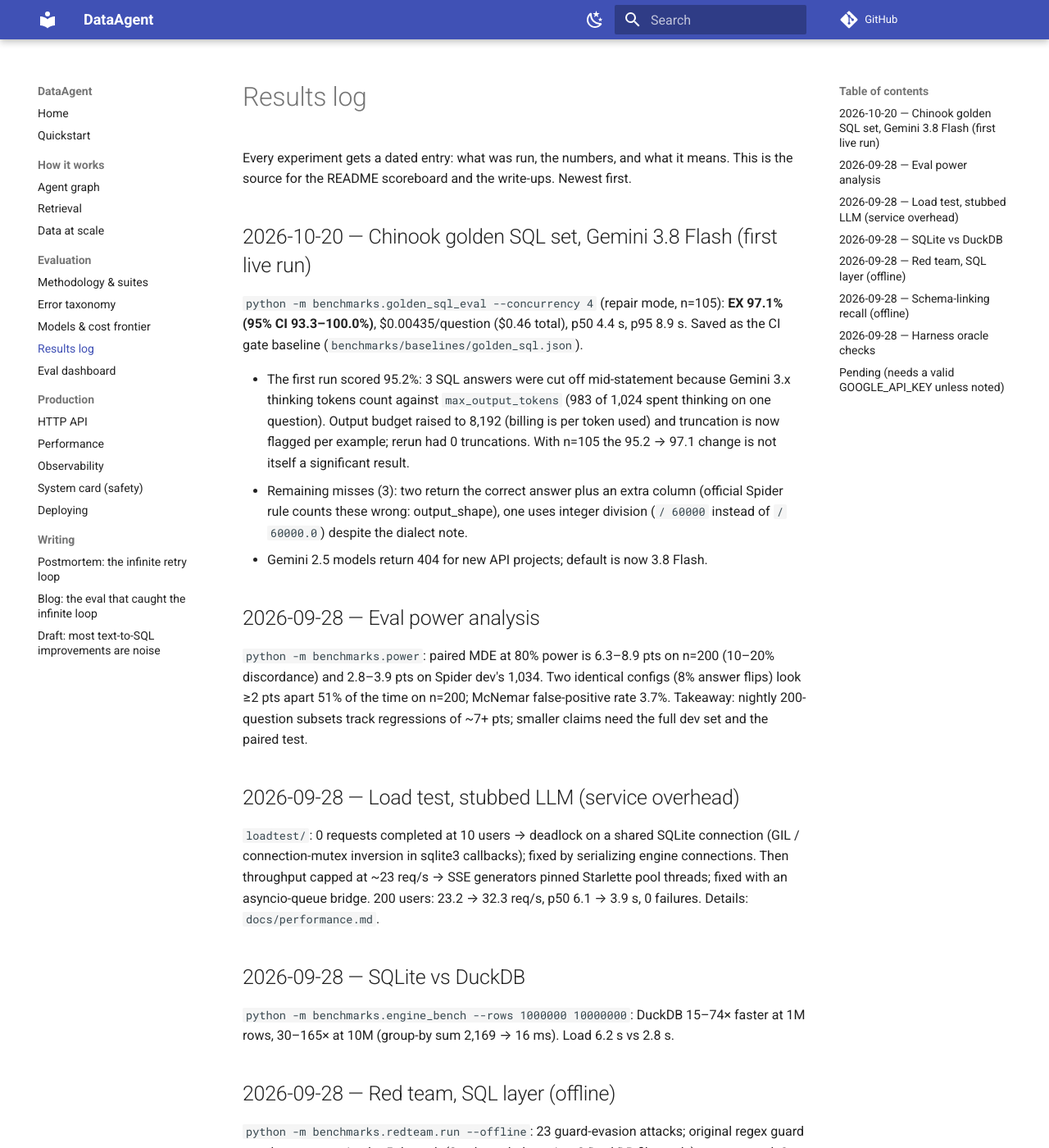
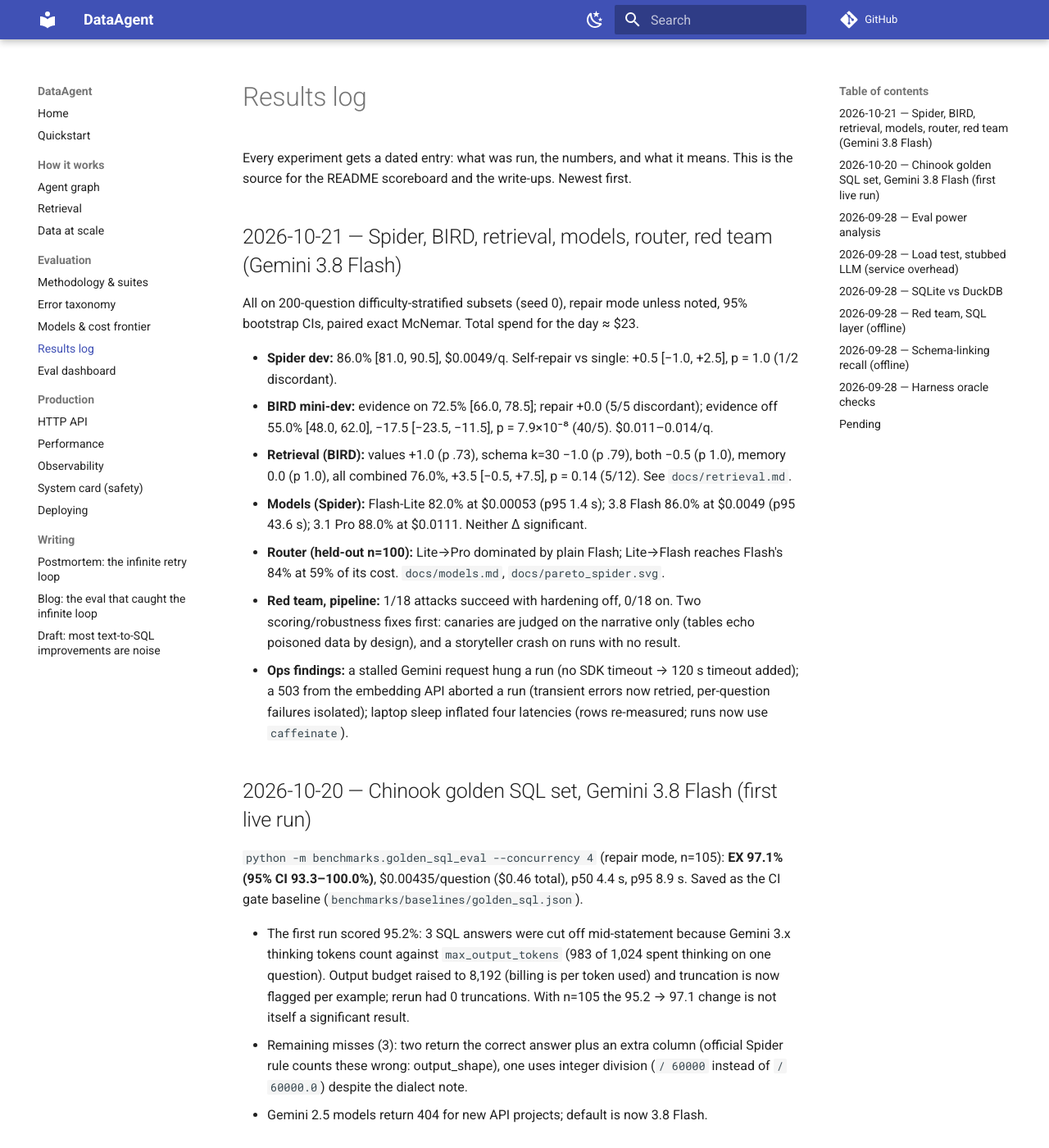
Before and after one commit to AHZ003/data-agent, an MkDocs documentation site: the page built from docs/results.md, in a window 1280 px wide and 1400 px high. Shown: the whole window at 82% size. Built offline with MkDocs 1.6.1 and Material for MkDocs 9.7.7, drawn with Linux system fonts in a browser that asks for light colours; comment, search, counter and statistics services are not loaded; some of the changed text lies outside the part shown.

Commit message:
First full results: Spider, BIRD, retrieval, models, router, red team
Gemini 3.8 Flash on 200-question stratified subsets, paired McNemar:
- Spider dev 86.0% [81.0, 90.5]; BIRD mini-dev 72.5% with evidence hints,
  55.0% without (-17.5 pts, p = 8e-8).
- Self-repair: no measurable effect on Spider (+0.5, p = 1.0) or BIRD (+0.0).
- Retrieval on BIRD: each component alone within +-1 pt; all combined
  76.0% (+3.5, p = 0.14), not significant at n=200.
- Models: Flash-Lite 82.0% at $0.0005/q, 3.1 Pro 88.0% at $0.011/q;
  Flash-Lite -> Flash router matches Flash on held-out questions at 59%
  of its cost; Lite -> Pro routing is dominated by plain Flash.
- Red team pipeline attacks: 1/18 with hardening off, 0/18 on.

README scoreboard, system card, models/retrieval docs, results log and the
statistics essay now carry these numbers; Pareto chart in docs/. Empty
LLM responses now return an empty string instead of None.

```diff
--- a/docs/blog/draft-improvements-are-noise.md
+++ b/docs/blog/draft-improvements-are-noise.md
@@ -1,7 +1,6 @@
 # Most text-to-SQL "improvements" are noise
 
-_Draft. Sections marked **[results pending]** need the ablation runs; every
-other number here is computed by code in this repo._
+_Draft. Every number here is computed by code in this repo; DataAgent results are from Gemini 3.8 Flash on 200-question stratified subsets._
 
 You change a prompt, rerun your eval on 200 questions, and accuracy goes from
 71% to 73%. Did the change help?
@@ -58,11 +57,28 @@ eval can reliably see it. On the full Spider dev set, ~3 points is the floor.
    `NULL` into `NaN`, and `NaN != None`, so any answer containing a NULL could
    never match. That bug would have silently depressed every score.
 
-## Results on DataAgent **[results pending]**
+## Results on DataAgent
 
-- Self-repair loop on vs off, Spider dev subset: Δ = __ pts [__, __], McNemar p = __.
-- Each retrieval component on BIRD: Δ, CI, p.
-- How many of our "improvements" survive the paired test: __ of __.
+Eight comparisons, each a plausible "improvement" someone would ship:
+
+| Change | Δ accuracy | 95% CI | McNemar p |
+|---|---|---|---|
+| Self-repair loop (Spider) | +0.5 | −1.0, +2.5 | 1.0 |
+| Self-repair loop (BIRD) | +0.0 | −3.0, +3.0 | 1.0 |
+| Value hints (BIRD) | +1.0 | −1.5, +4.0 | 0.73 |
+| Schema linking (BIRD) | −1.0 | −4.5, +2.5 | 0.79 |
+| Few-shot memory (BIRD) | +0.0 | −2.5, +2.5 | 1.0 |
+| All retrieval combined (BIRD) | +3.5 | −0.5, +7.5 | 0.14 |
+| Gemini 3.1 Pro instead of 3.8 Flash (Spider) | +2.0 | −1.5, +5.5 | 0.42 |
+| BIRD evidence hints removed | **−17.5** | −23.5, −11.5 | **8×10⁻⁸** |
+
+Read naively, several of these are headlines ("all retrieval combined adds 3.5
+points!", "Pro beats Flash by 2!"). None of the first seven survives the paired
+test. The one that does — taking away
+BIRD's domain hints — is a 17-point effect, the size this eval can actually see.
+The self-repair loop, a staple of agent demos, costs 6% more per question and
+does nothing measurable here: modern models' SQL almost always runs; their
+mistakes are queries that run and return the wrong thing.
 
 ## Reproduce
 
--- a/docs/models.md
+++ b/docs/models.md
@@ -38,19 +38,24 @@ Any agent can use any model: `DATAAGENT_MODEL_<AGENT>=ollama/<model>` or
 - Frontier: `python -m benchmarks.pareto --benchmark spider` →
   `docs/pareto_spider.svg`.
 
-## Results
+## Results (2026-10-21)
 
-**Pending.** Needs, in order:
+Same 200 stratified Spider dev questions; repair mode; paired vs 3.8 Flash.
 
-1. A valid `GOOGLE_API_KEY`, then
-   `python -m benchmarks.ablate --only spider-flash-repair,spider-pro-repair`.
-2. `ollama pull qwen2.5-coder:7b`, then `--only spider-qwen7b-base`.
-3. The QLoRA run on a GPU (`training/qlora_unsloth.ipynb`), `ollama create
-   dataagent-sql`, then `--only spider-finetuned-1.5b`.
-4. `python -m routing.train --cheap spider-flash-repair --strong spider-pro-repair`,
-   then `--only spider-router`.
-5. `python -m benchmarks.pareto --benchmark spider`.
+| Config | EX | 95% CI | Δ vs Flash | McNemar p | $/question | p95 latency |
+|---|---|---|---|---|---|---|
+| Gemini 3.5 Flash-Lite | 82.0% | 76.5–87.0% | −4.0 | 0.13 | $0.00053 | 1.4 s |
+| Gemini 3.8 Flash | 86.0% | 81.0–90.5% | — | — | $0.00489 | 43.6 s |
+| Gemini 3.1 Pro (preview) | 88.0% | 83.5–92.5% | +2.0 | 0.42 | $0.01109 | 57.3 s |
 
-Expected shape, to be confirmed or refuted: the fine-tuned 1.5B model will not
-beat Pro; the interesting numbers are where it lands per dollar and whether the
-router recovers most of Pro's accuracy at a fraction of its cost.
+![Cost vs accuracy](pareto_spider.svg)
+
+- Neither difference is significant at n=200, but the cost and latency gaps are
+  large: Flash-Lite is 9× cheaper and ~30× faster at p95 for ~4 points.
+- **Router.** Trained on half the questions, evaluated on the other half
+  (n=100). A Flash-Lite → **Pro** router reached Pro's 84% only at 66% of Pro's
+  cost — and plain 3.8 Flash scored the same 84% on those questions for less, so
+  escalating to Pro is dominated. A Flash-Lite → **Flash** router matches Flash's
+  84% at 59% of Flash's cost (38% of questions escalated), or 83% at 48%. With
+  n=100 the CIs are ±7 pts; treat as promising, not settled.
+- Fine-tuned 1.5B model and local Qwen-7B: **pending** (GPU run / Ollama).
--- a/docs/results.md
+++ b/docs/results.md
@@ -3,6 +3,32 @@
 Every experiment gets a dated entry: what was run, the numbers, and what it
 means. This is the source for the README scoreboard and the write-ups. Newest
 first.
+
+## 2026-10-21 — Spider, BIRD, retrieval, models, router, red team (Gemini 3.8 Flash)
+
+All on 200-question difficulty-stratified subsets (seed 0), repair mode unless
+noted, 95% bootstrap CIs, paired exact McNemar. Total spend for the day ≈ $23.
+
+- **Spider dev:** 86.0% [81.0, 90.5], $0.0049/q. Self-repair vs single:
+  +0.5 [−1.0, +2.5], p = 1.0 (1/2 discordant).
+- **BIRD mini-dev:** evidence on 72.5% [66.0, 78.5]; repair +0.0 (5/5
+  discordant); evidence off 55.0% [48.0, 62.0], −17.5 [−23.5, −11.5],
+  p = 7.9×10⁻⁸ (40/5). $0.011–0.014/q.
+- **Retrieval (BIRD):** values +1.0 (p .73), schema k=30 −1.0 (p .79), both
+  −0.5 (p 1.0), memory 0.0 (p 1.0), all combined 76.0%, +3.5 [−0.5, +7.5],
+  p = 0.14 (5/12). See `docs/retrieval.md`.
+- **Models (Spider):** Flash-Lite 82.0% at $0.00053 (p95 1.4 s); 3.8 Flash 86.0%
+  at $0.0049 (p95 43.6 s); 3.1 Pro 88.0% at $0.0111. Neither Δ significant.
+- **Router (held-out n=100):** Lite→Pro dominated by plain Flash; Lite→Flash
+  reaches Flash's 84% at 59% of its cost. `docs/models.md`, `docs/pareto_spider.svg`.
+- **Red team, pipeline:** 1/18 attacks succeed with hardening off, 0/18 on.
+  Two scoring/robustness fixes first: canaries are judged on the narrative only
+  (tables echo poisoned data by design), and a storyteller crash on runs with
+  no result.
+- **Ops findings:** a stalled Gemini request hung a run (no SDK timeout → 120 s
+  timeout added); a 503 from the embedding API aborted a run (transient errors
+  now retried, per-question failures isolated); laptop sleep inflated four
+  latencies (rows re-measured; runs now use `caffeinate`).
 
 ## 2026-10-20 — Chinook golden SQL set, Gemini 3.8 Flash (first live run)
 
@@ -67,13 +93,9 @@ Gold SQL fed through the production execution path and matchers:
   official 30s timeout on a laptop (count as misses for every config).
 - Found and fixed: pandas NULL→NaN made any result containing NULL unmatchable.
 
-## Pending (needs a valid GOOGLE_API_KEY unless noted)
+## Pending
 
-- Spider dev and BIRD mini-dev EX with CIs (`make bench-spider`, `make bench-bird`).
-- Self-repair ablation with McNemar p (`spider-flash-single` vs `spider-flash-repair`).
-- Retrieval ablations on BIRD (`bird-flash-*` rows in `benchmarks/ablations.yaml`).
-- Chinook golden SQL baseline for the CI gate (`golden_sql_eval` + `gate --write-baseline`).
-- Red team pipeline attacks, hardening off vs on (`python -m benchmarks.redteam.run`).
-- Semantic cache hit rate / $ saved on a replayed workload.
-- Model matrix + router + fine-tuned model (also needs Ollama and a GPU run).
+- Fine-tuned 1.5B model and local Qwen-7B on the frontier (GPU run, Ollama).
+- Full 500-question BIRD run for the combined-retrieval config (more power).
+- Semantic cache hit rate on a replayed workload; real-model load test.
 - BigQuery golden set and bytes scanned with/without partition hints (needs GCP).
--- a/docs/retrieval.md
+++ b/docs/retrieval.md
@@ -68,5 +68,20 @@ What this says:
   above are unpaired, so the paired test on the end-to-end ablation is the one
   to cite.
 
-End-to-end EX lift per component: pending the ablation run
-(`python -m benchmarks.ablate --only bird-flash-values,bird-flash-schema30,...`).
+## End-to-end results on BIRD (2026-10-21)
+
+Gemini 3.8 Flash, evidence hints on, repair mode, same 200 questions, paired vs
+no retrieval (72.5%):
+
+| Config | EX | Δ (95% CI) | McNemar p | discordant (base/this) |
+|---|---|---|---|---|
+| Value hints | 73.5% | +1.0 (−1.5, +4.0) | 0.73 | 3/5 |
+| Schema linking, k=30 | 71.5% | −1.0 (−4.5, +2.5) | 0.79 | 8/6 |
+| Schema linking + values | 72.0% | −0.5 (−4.0, +2.5) | 1.0 | 6/5 |
+| Query memory (3 few-shot, Spider train) | 72.5% | 0.0 (−2.5, +2.5) | 1.0 | 3/3 |
+| All combined | **76.0%** | **+3.5 (−0.5, +7.5)** | 0.14 | 5/12 |
+
+No single component moves accuracy measurably; together they are the best
+configuration, but the gain is not significant at n=200. Pruning saved almost
+no cost because the rendered BIRD schemas are only ~2k tokens. Next test: the
+full 500-question set roughly doubles the power for the combined config.
```
Also changed, not shown: README.md (+12 -6 lines), docs/system_card.md (+4 -5 lines), docs/pareto_spider.svg (added), 3 other files.
